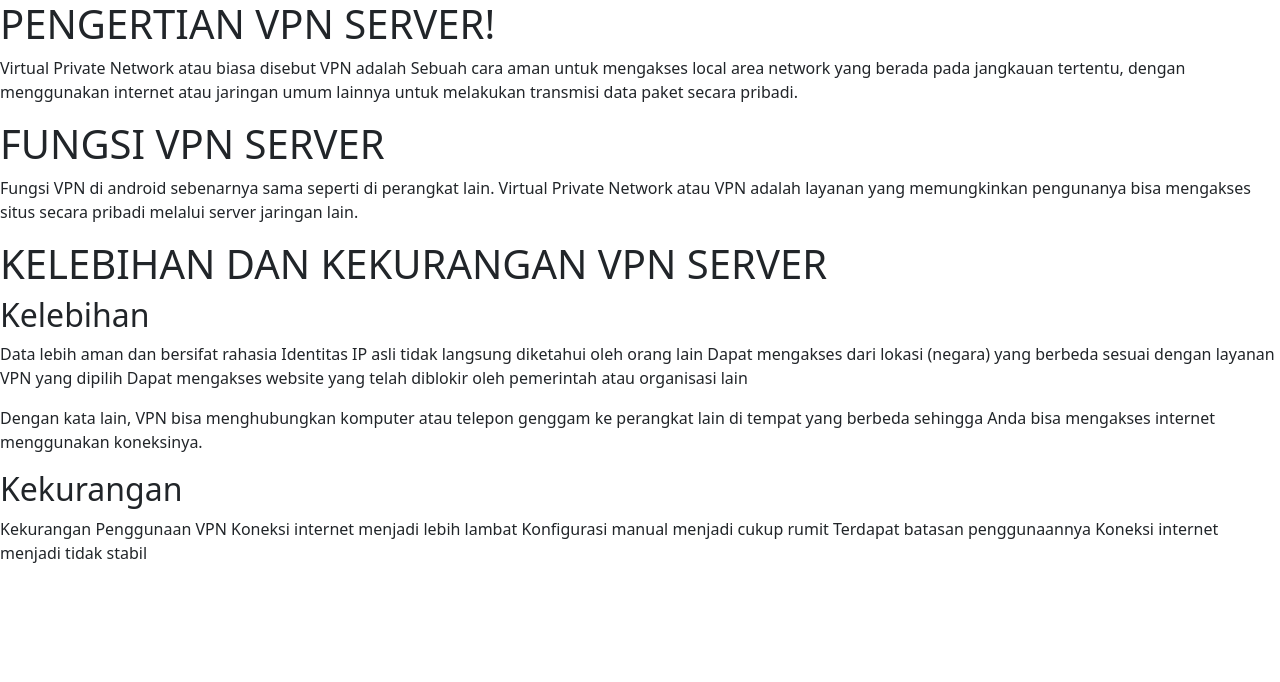
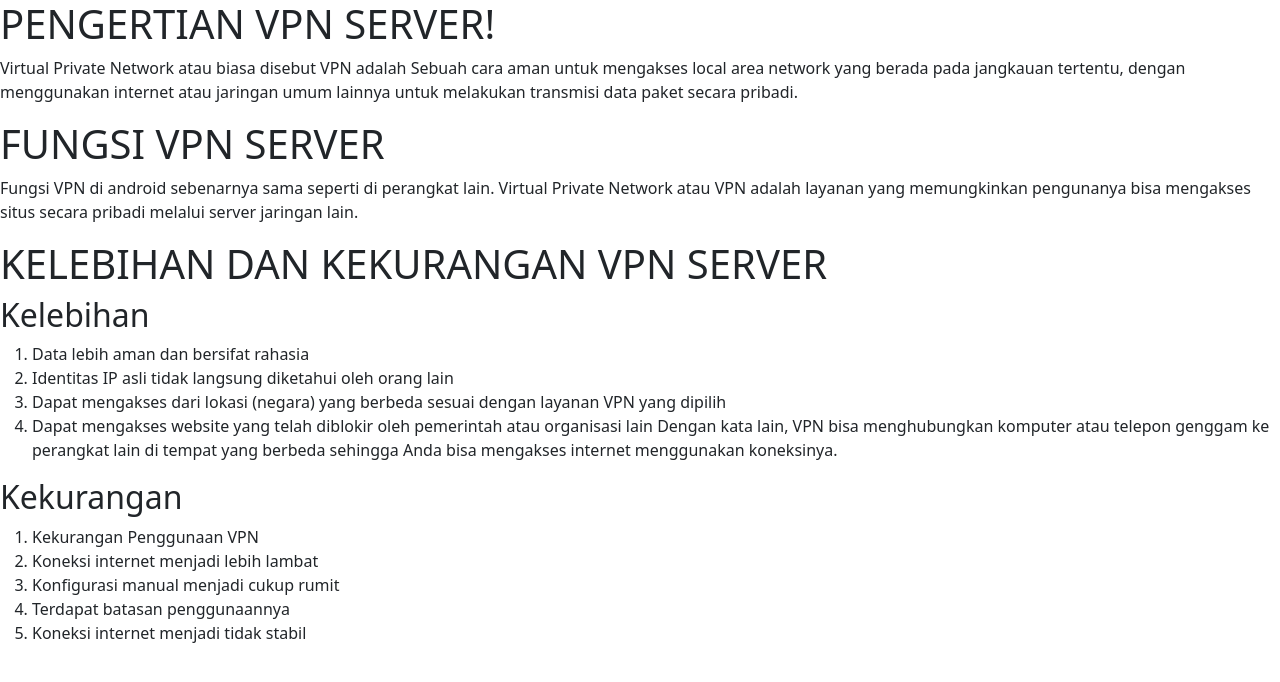
Before and after one commit to TerTM/Tertm.github.io, a plain HTML site: page VPN/index.html in a window 1280 px wide. Drawn offline with nearby package versions, Linux system fonts and the light colour scheme.

Commit message:
Update index.html

```diff
--- a/VPN/index.html
+++ b/VPN/index.html
@@ -19,19 +19,21 @@
 
     <h1>KELEBIHAN DAN KEKURANGAN VPN SERVER</h1>
     <h2>Kelebihan</h2>
-      <p>
-Data lebih aman dan bersifat rahasia
-Identitas IP asli tidak langsung diketahui oleh orang lain
-Dapat mengakses dari lokasi (negara) yang berbeda sesuai dengan layanan VPN yang dipilih
-Dapat mengakses website yang telah diblokir oleh pemerintah atau organisasi lain</p>
-Dengan kata lain, VPN bisa menghubungkan komputer atau telepon genggam ke perangkat lain di tempat yang berbeda sehingga Anda bisa mengakses internet menggunakan koneksinya.</P>
-    <h2>Kekurangan</h2>
-    <p>Kekurangan Penggunaan VPN
-Koneksi internet menjadi lebih lambat
-Konfigurasi manual menjadi cukup rumit
-Terdapat batasan penggunaannya
-Koneksi internet menjadi tidak stabil</p>
-
+    <ol>
+<li>Data lebih aman dan bersifat rahasia</li>
+<li>Identitas IP asli tidak langsung diketahui oleh orang lain</li>
+<li>Dapat mengakses dari lokasi (negara) yang berbeda sesuai dengan layanan VPN yang dipilih</li>
+<li>Dapat mengakses website yang telah diblokir oleh pemerintah atau organisasi lain
+Dengan kata lain, VPN bisa menghubungkan komputer atau telepon genggam ke perangkat lain di tempat yang berbeda sehingga Anda bisa mengakses internet menggunakan koneksinya.</li>
+    </ol>
+      <h2>Kekurangan</h2>
+    <ol>
+    <li>Kekurangan Penggunaan VPN</li>
+<li>Koneksi internet menjadi lebih lambat</li>
+<li>Konfigurasi manual menjadi cukup rumit</li>
+<li>Terdapat batasan penggunaannya</li>
+<li>Koneksi internet menjadi tidak stabil</li>
+    </ol>
 
     <!-- Optional JavaScript; choose one of the two! -->
 
```
